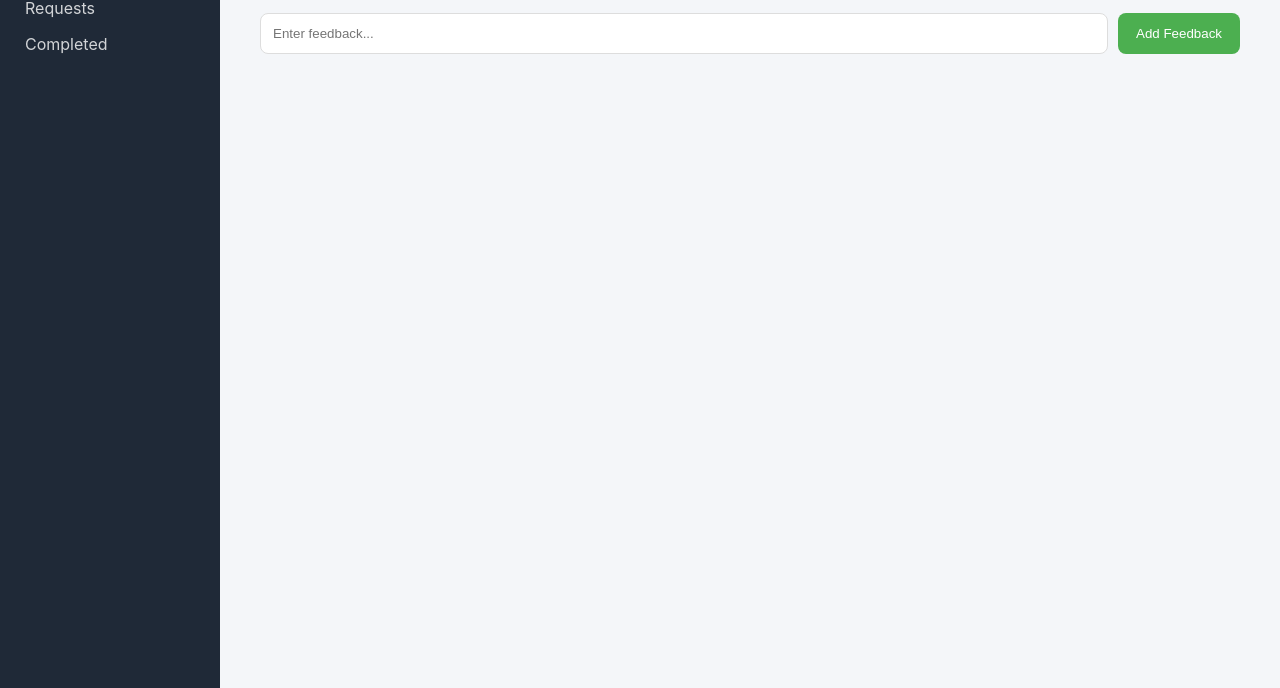
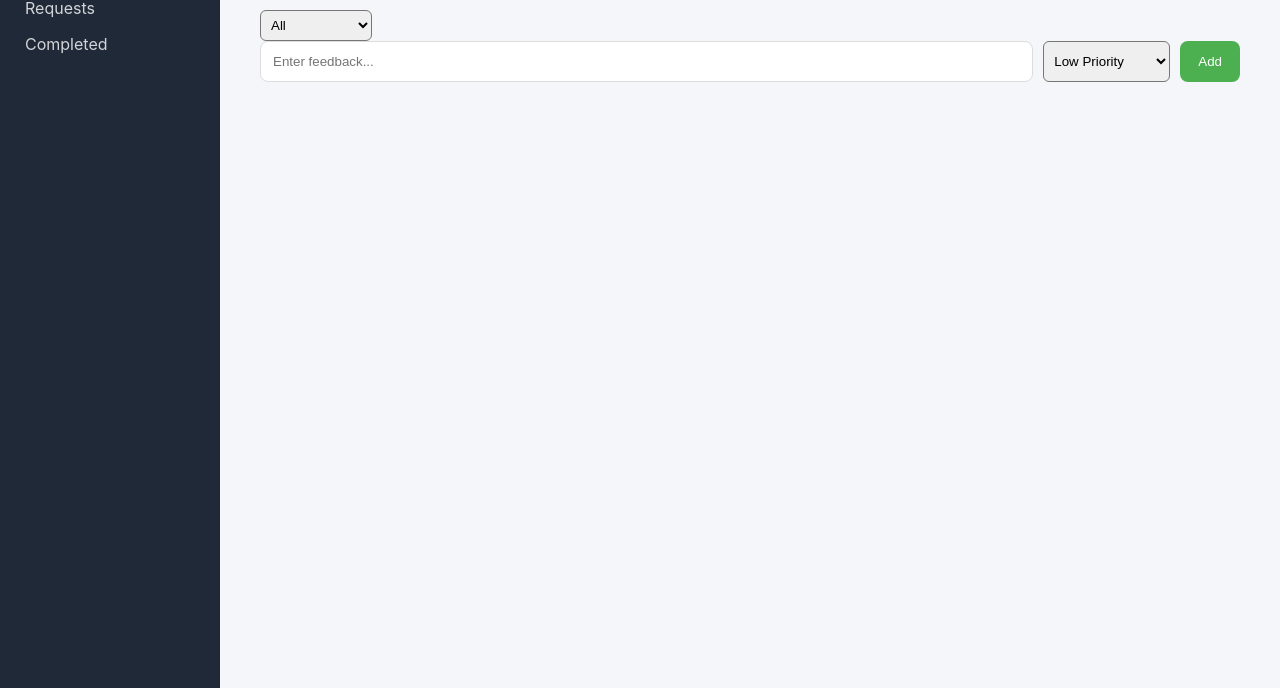
Before and after one commit to violetChai/product-feedback-app, a plain HTML site: page index.html in a window 1280 px wide. Shown: the part 112-800 px from the top of the page. Drawn offline with Linux system fonts and the light colour scheme.

Commit message:
Update index.html

```diff
--- a/index.html
+++ b/index.html
@@ -13,25 +13,40 @@
 
 <aside class="sidebar">
 <h2>Feedback</h2>
-    <nav>
 <p>Dashboard</p>
 <p>Requests</p>
 <p>Completed</p>
-    </nav>
 </aside>
 
 <main class="main">
 
-    <header class="header">
 <h1>Product Feedback</h1>
-    </header>
 
-    <section class="input-area">
+<div class="controls">
+
+<select id="filter-status">
+<option value="all">All</option>
+<option value="in progress">In Progress</option>
+<option value="review">Review</option>
+<option value="demo ready">Demo Ready</option>
+<option value="complete">Complete</option>
+</select>
+
+</div>
+
 <form id="feedback-form">
+
 <input id="feedback-input" type="text" placeholder="Enter feedback..." required>
-        <button type="submit">Add Feedback</button>
+
+<select id="priority">
+<option value="low">Low Priority</option>
+<option value="medium">Medium Priority</option>
+<option value="high">High Priority</option>
+</select>
+
+<button type="submit">Add</button>
+
 </form>
-    </section>
 
 <section id="feedback-list"></section>
 
```
Lines whose indentation alone changed are shown as unchanged.
